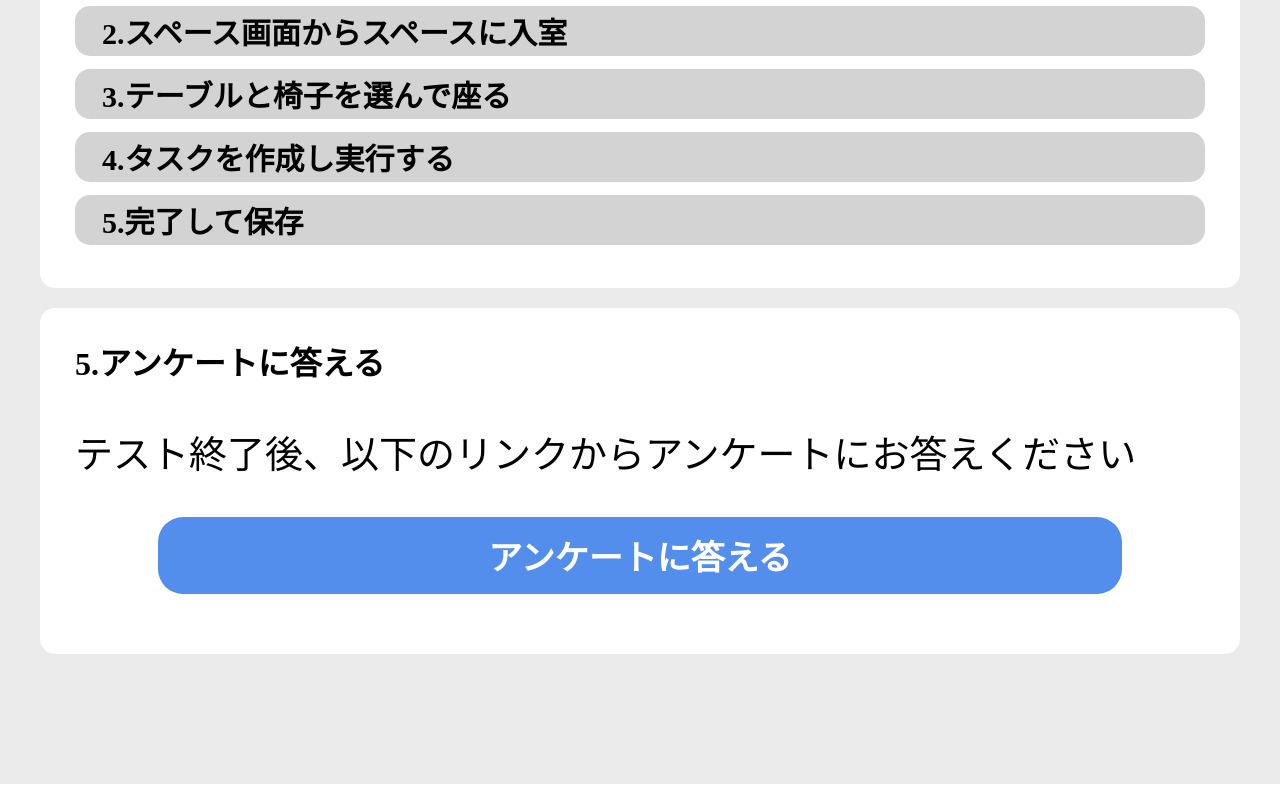
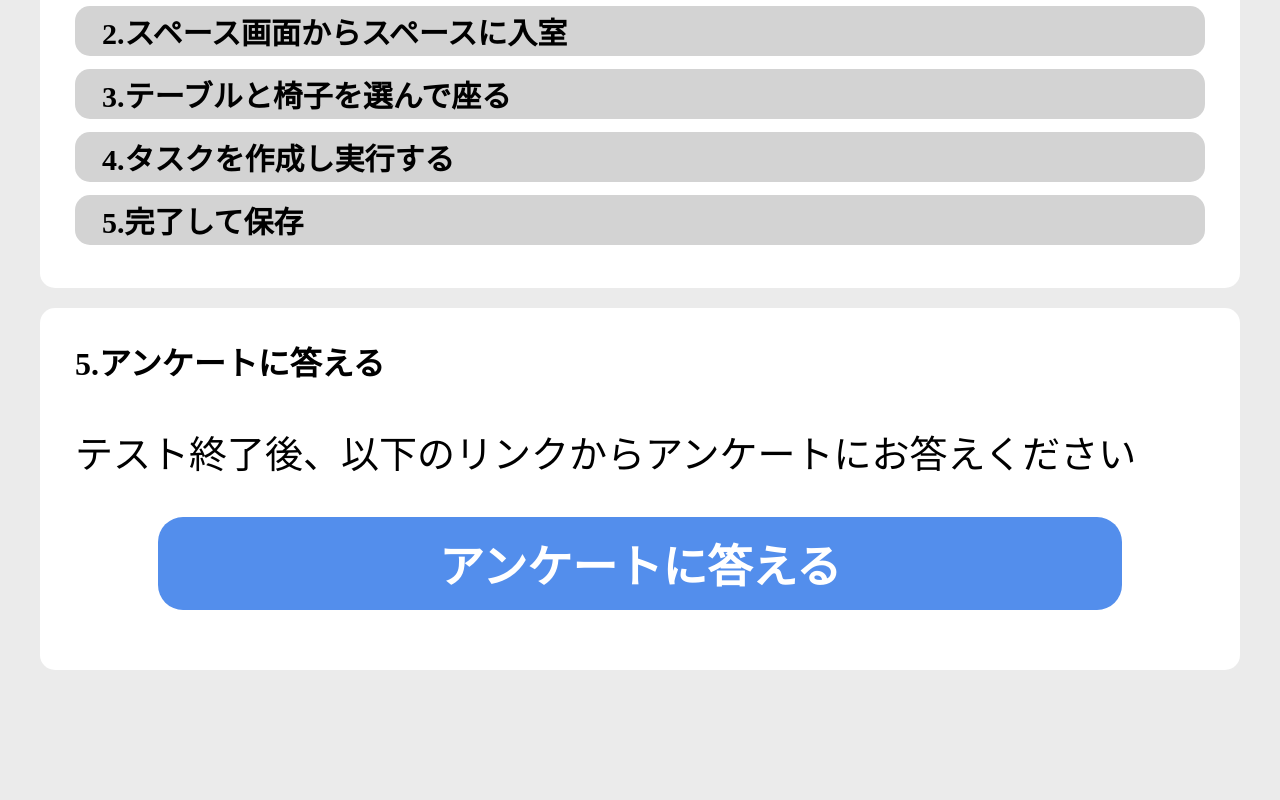
Before and after one commit to TakashiOda/studin_space.github.io, a plain HTML site: page _site/index.html in a window 1280 px wide. Shown: the part 4150-4950 px from the top of the page. Drawn offline with Linux system fonts and the light colour scheme.

Commit message:
fonbtsize6

```diff
--- a/_site/index.html
+++ b/_site/index.html
@@ -188,7 +188,7 @@
     border-radius: 25px;
     color: #fff;
     font-weight: bold;
-    font-size: 34px;
+    font-size: 45px;
   }
   p.arrow {
     text-align: center;
```
Also changed, not shown: index.html (+1 -1 lines).
